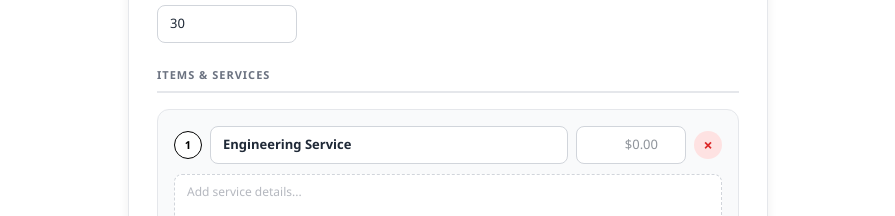
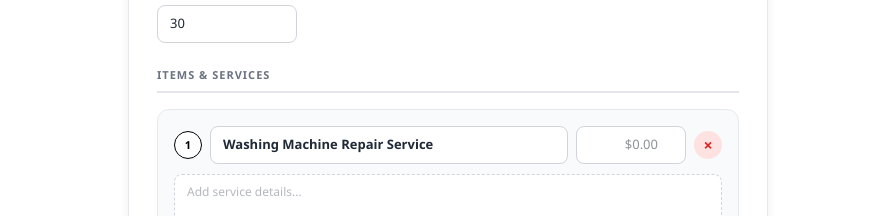
Before and after one commit to Jonymoin/Invoice, a React (Vite) app: page / in a window 1280 px wide. Shown: the part 1540-1756 px from the top of the page, without its empty margins (192-1087 px from the left). Built offline with nearby package versions, Linux system fonts and the light colour scheme.

Commit message:
Initial commit

```diff
--- a/src/Sarimoninvoice.jsx
+++ b/src/Sarimoninvoice.jsx
@@ -13,7 +13,7 @@ const SarimonInvoice = () => {
   const [invNo, setInvNo] = useState("101");
   const [warrantyDays, setWarrantyDays] = useState("30");
   const [items, setItems] = useState([
-    { description: "Engineering Service", note: "", amount: "" },
+    { description: "Washing Machine Repair Service", note: "", amount: "" },
     { description: "Transportation", note: "", amount: "" },
   ]);
   const [submitted, setSubmitted] = useState(false);
@@ -42,7 +42,7 @@ const SarimonInvoice = () => {
     setInvNo("101");
     setWarrantyDays("30");
     setItems([
-      { description: "Engineering Service", note: "", amount: "" },
+      { description: "Washing Machine Repair Service", note: "", amount: "" },
       { description: "Transportation", note: "", amount: "" },
     ]);
     setSubmitted(false);
```
